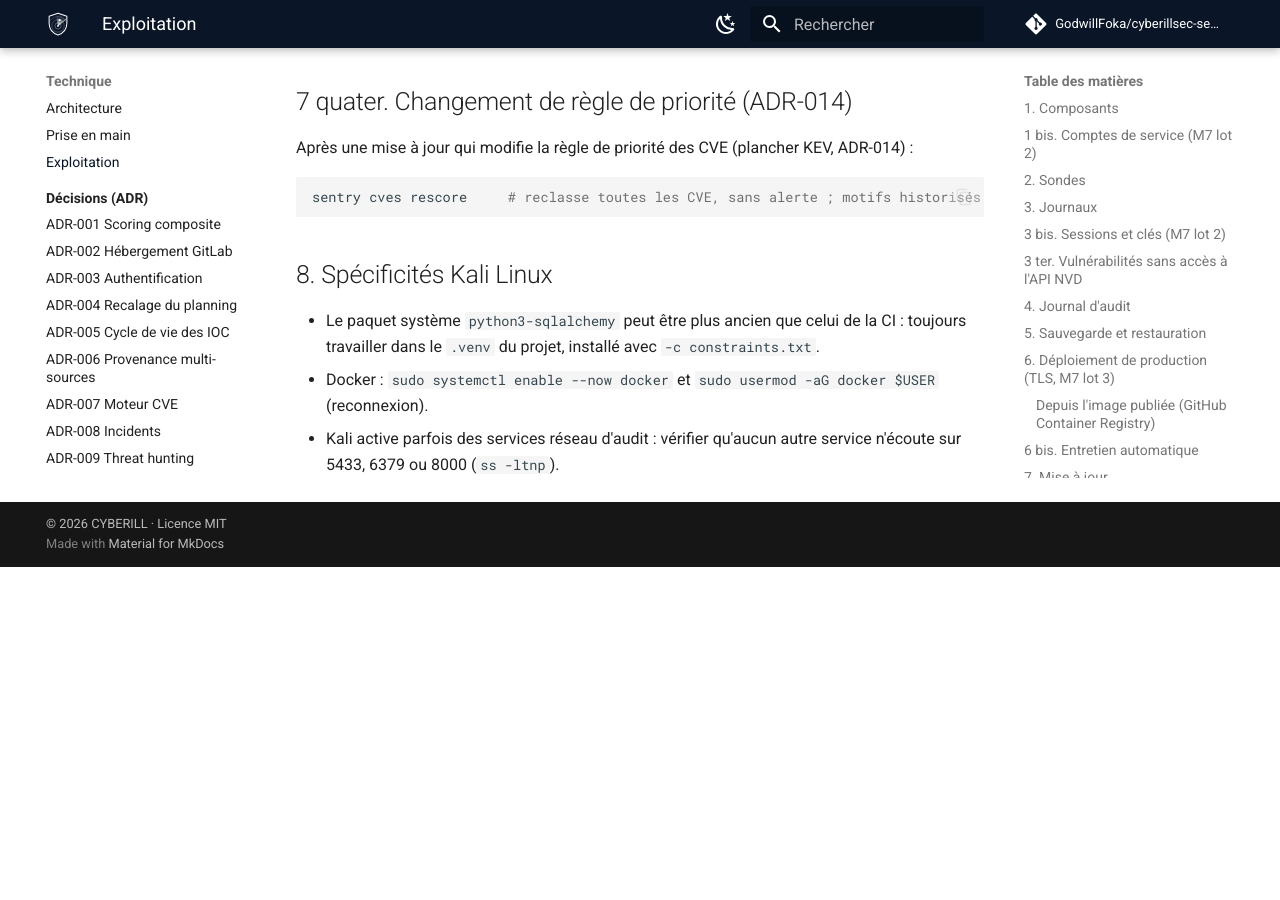
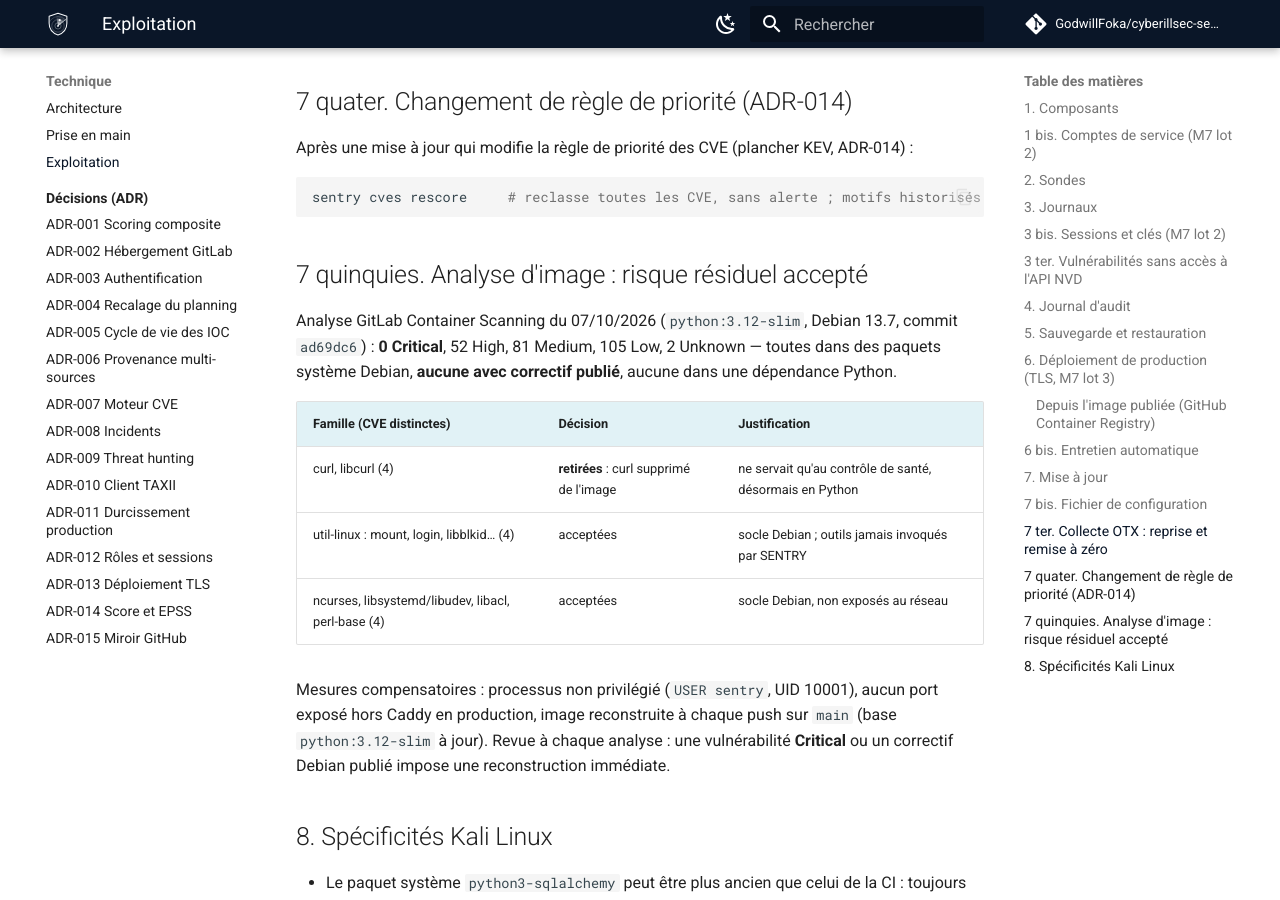
Before and after one commit to GodwillFoka/cyberillsec-illwatch, an MkDocs documentation site: the page built from docs/OPERATIONS.md, in a window 1280 px wide and 900 px high, scrolled down 6062 px. Built offline with MkDocs 1.6.1 and Material for MkDocs 9.7.7, drawn with Linux system fonts in a browser that asks for light colours; comment, search, counter and statistics services are not loaded; before the commit the page ends 6629 px from its top, so only the background shows below that.

Commit message:
sec(image): curl retiré, contrôle de santé en Python, risque résiduel documenté
Container Scanning GitLab du 07/10 (ad69dc6) : 0 Critical, 52 High, toutes
dans des paquets Debian 13.7 sans correctif publié. curl, installé pour le
seul HEALTHCHECK, en portait 8 : il est retiré, la sonde passe par Python.
Les 44 autres (util-linux, ncurses, systemd, acl, perl-base) sont acceptées
et documentées avec leurs mesures compensatoires.

CI GitHub : image vérifiée sans curl, sonde de santé exécutée.

Co-Authored-By: Claude Opus 5.5 <noreply@anthropic.com>
Claude-Session: https://claude.ai/code/session_019mR9fmNeD2bahG2RQEiayh

````diff
--- a/docs/OPERATIONS.md
+++ b/docs/OPERATIONS.md
@@ -240,6 +240,23 @@ Après une mise à jour qui modifie la règle de priorité des CVE (plancher KEV
 sentry cves rescore     # reclasse toutes les CVE, sans alerte ; motifs historisés
 ```
 
+## 7 quinquies. Analyse d'image : risque résiduel accepté
+
+Analyse GitLab Container Scanning du 07/10/2026 (`python:3.12-slim`, Debian 13.7, commit
+`ad69dc6`) : **0 Critical**, 52 High, 81 Medium, 105 Low, 2 Unknown — toutes dans des paquets
+système Debian, **aucune avec correctif publié**, aucune dans une dépendance Python.
+
+| Famille (CVE distinctes) | Décision | Justification |
+|---|---|---|
+| curl, libcurl (4) | **retirées** : curl supprimé de l'image | ne servait qu'au contrôle de santé, désormais en Python |
+| util-linux : mount, login, libblkid… (4) | acceptées | socle Debian ; outils jamais invoqués par SENTRY |
+| ncurses, libsystemd/libudev, libacl, perl-base (4) | acceptées | socle Debian, non exposés au réseau |
+
+Mesures compensatoires : processus non privilégié (`USER sentry`, UID 10001), aucun port exposé
+hors Caddy en production, image reconstruite à chaque push sur `main` (base `python:3.12-slim`
+à jour). Revue à chaque analyse : une vulnérabilité **Critical** ou un correctif Debian publié
+impose une reconstruction immédiate.
+
 ## 8. Spécificités Kali Linux
 
 - Le paquet système `python3-sqlalchemy` peut être plus ancien que celui de la CI : toujours
````
Also changed, not shown: CHANGELOG.md (+7 -0 lines), 2 other files.
